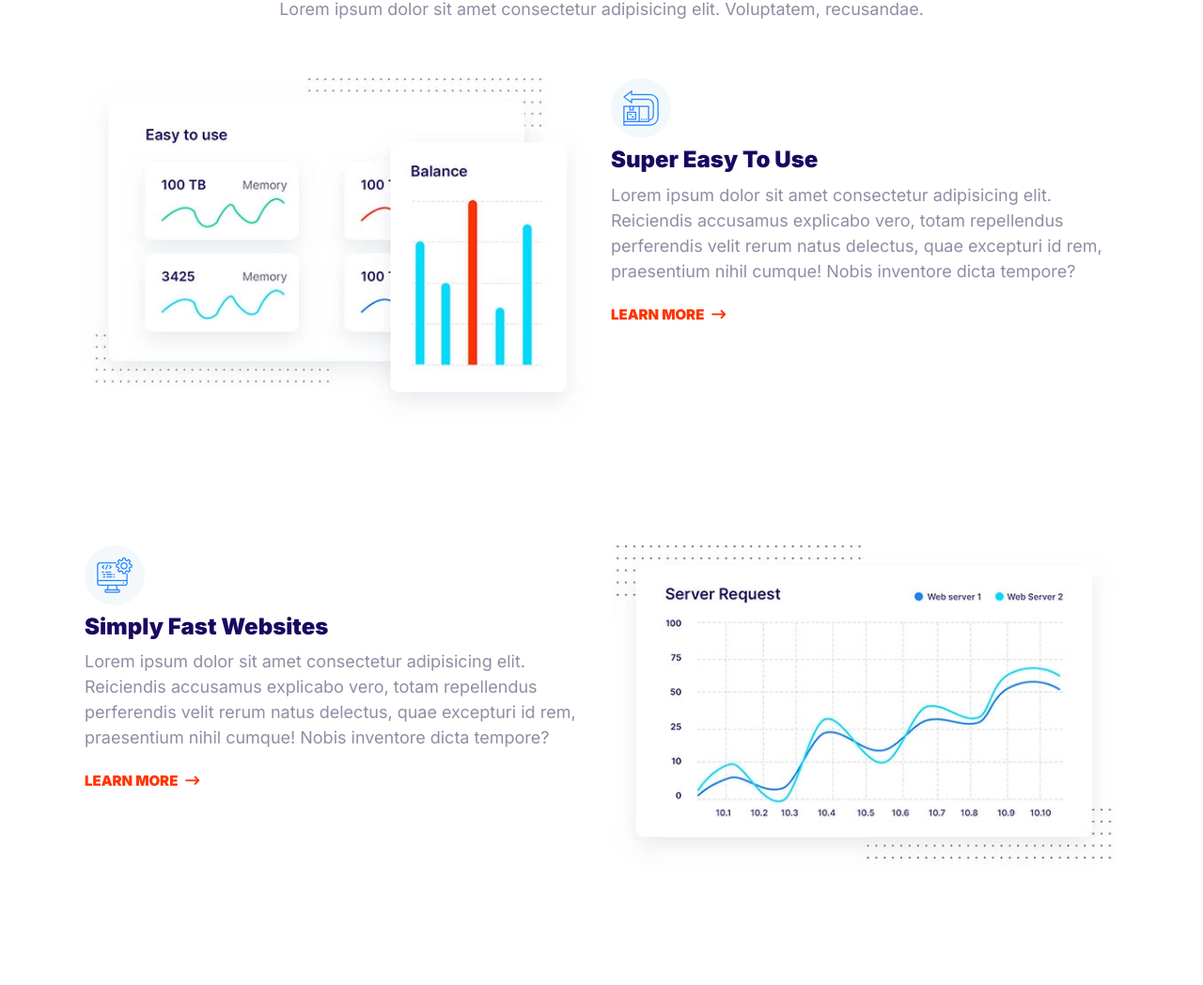
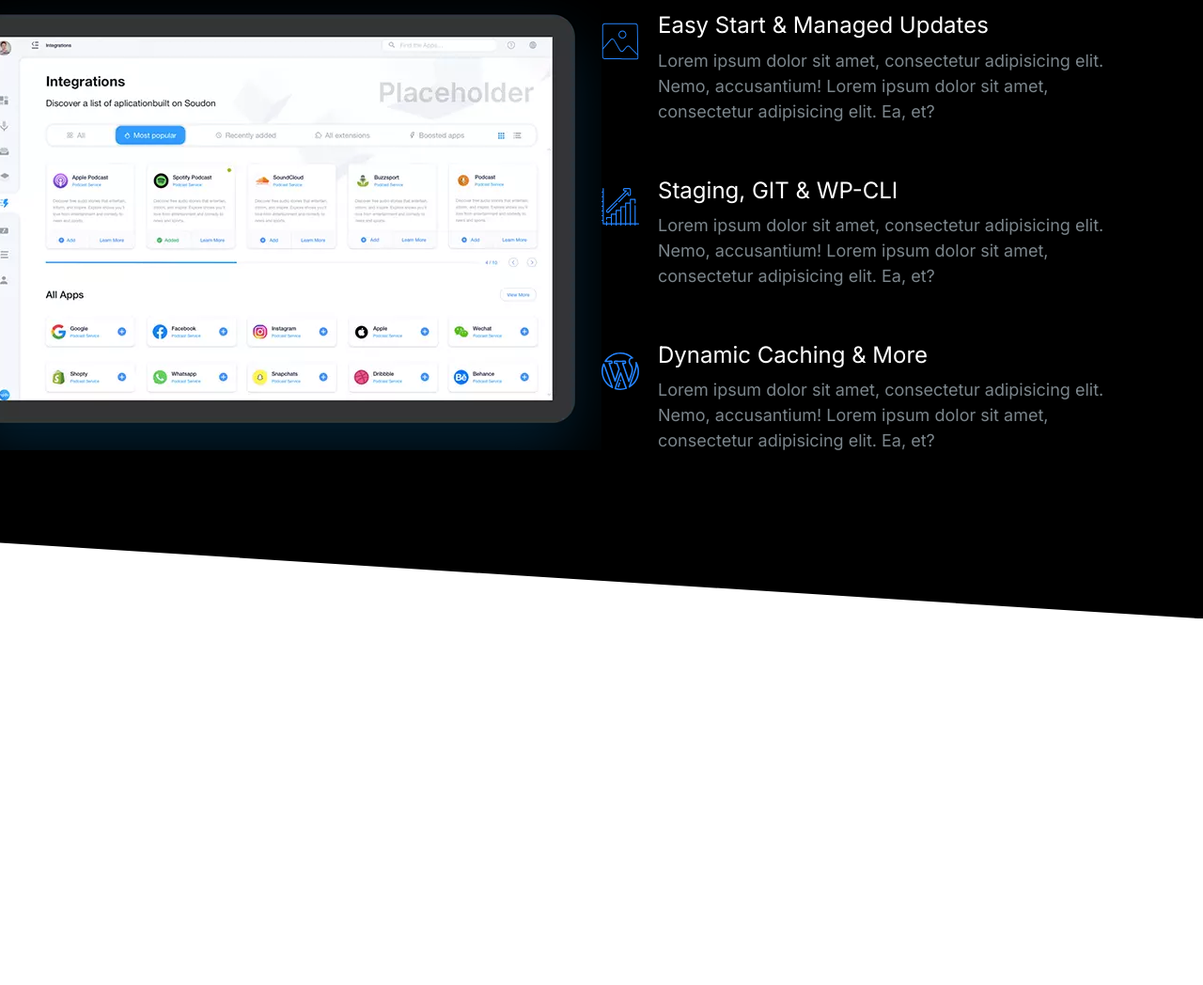
Before and after one commit to Muhammad-Usman-61/Moshify-Clone, a plain HTML site: page index.html in a window 1280 px wide. Shown: the part 151-1199 px from the top of the page at 94% size. After the commit the page ends 809 px from the top, so only its background shows below. Drawn offline with Linux system fonts and the light colour scheme.

Commit message:
Build showcase block components

```diff
--- a/css/styles.css
+++ b/css/styles.css
@@ -40,6 +40,7 @@ h2{
 }
 h3{
     font-size: 3rem;
+    font-weight: 500;
 }
 p{
     margin-top: 0;
@@ -124,7 +125,6 @@ a{
 .list{
     list-style: none;
     padding-left: 0;
-    color: var(--color-headings);
 }
 
 .list--inline .list__item{
@@ -135,6 +135,7 @@ a{
 .list--tick{
     list-style-image: url(../images/tick.svg);
     padding-left: 3rem;
+    color: var(--color-headings);
 }
 
 .list--tick .list__item{
@@ -162,6 +163,9 @@ a{
     fill: #fff;
 }
 
+.icon--snap{
+    filter: invert(38%) sepia(75%) saturate(1154%) hue-rotate(190deg) brightness(101%) contrast(102%);
+}
 .icon--small
 {
     width: 30px;
@@ -396,6 +400,7 @@ a{
 /* Media */
 .media{
     display: flex;
+    margin-bottom: 4rem;
 }
 
 .media__title{
@@ -596,18 +601,20 @@ a{
     color: #7b858b
 }
 
-.block--dark .block__heading{
+.block--dark h1,
+.block--dark h2,
+.block--dark h3{
     color: #fff;
 }
 
 .block--skewed-right{
     padding-bottom: calc(var(--padding-verticle) + 4rem );
-    clip-path: polygon(0% 0%, 100% 0%, 100% 100%, 0% 80%);
+    clip-path: polygon(0% 0%, 100% 0%, 100% 100%, 0% 90%);
 }
 
 .block--skewed-left{
     padding-bottom: calc(var(--padding-verticle) + 4rem );
-    clip-path: polygon(0% 0%, 100% 0%, 100% 80%, 0% 100%);
+    clip-path: polygon(0% 0%, 100% 0%, 100% 90%, 0% 100%);
 }
 
 .container{
@@ -676,9 +683,6 @@ a{
 }
 
 /* Hero / Banner */
-.hero{
-    clip-path: polygon(0% 0%, 100% 0%, 100% 90%, 0% 100%);
-}
 .hero__tagline{
     color: #b9c3cf;
     font-size: 2rem;
@@ -759,3 +763,23 @@ a{
     }
 
 }
+
+/* Showcase Block */
+.block-showcase__image > img{
+    width: 100%;
+
+}
+
+@media screen and (min-width: 768px) {
+    .block-showcase .grid{
+        grid-template-columns: repeat(2, 50%);
+    }
+    .block-showcase__image{
+        justify-self: end;
+    }
+
+    .block-showcase__image > img{
+        width: auto;
+        max-width: 700px;
+    }
+}
--- a/index.html
+++ b/index.html
@@ -19,138 +19,78 @@
     <link rel="stylesheet" href="./css/styles.css" />
   </head>
   <body>
-    <section class="block container">
+    <section class="block block--dark block--skewed-right block-showcase">
       <header class="block__header">
-        <h2>Host on the Cloud to keep growing</h2>
-        <p>
-          Lorem ipsum dolor sit amet consectetur adipisicing elit. Voluptatem,
-          recusandae.
-        </p>
+        <h2>User-friendly control Panel</h2>
       </header>
-      <article class="grid grid--1x2 feature">
-        <div class="feature__content">
-          <span class="icon-container">
-            <svg class="icon icon--primary">
-              <use xlink:href="images/sprite.svg#easy"></use>
-            </svg>
-          </span>
-          <h3 class="feature__heading">Super Easy To Use</h3>
-          <p>
-            Lorem ipsum dolor sit amet consectetur adipisicing elit. Reiciendis
-            accusamus explicabo vero, totam repellendus perferendis velit rerum
-            natus delectus, quae excepturi id rem, praesentium nihil cumque!
-            Nobis inventore dicta tempore?
-          </p>
-          <a href="#" class="link-arrow"
-            >Learn More <i class="fa-solid fa-arrow-right-long"></i
-          ></a>
-        </div>
-        <picture>
+      <div class="container grid grid--1x2">
+        <picture class="block-showcase__image">
           <source
             type="image/webp"
-            srcset="images/easy.webp 1x, images/easy@2x.webp 2x"
+            srcset="images/ipad.webp 1x, images/ipad@2x.webp 2x"
           />
           <source
-            type="image/jpg"
-            srcset="images/easy.jpg 1x, images/easy@2x.jpg 2x"
+            type="image/png"
+            srcset="images/ipad.png 1x, images/ipad@2x.png 2x"
           />
-          <img class="feature__image" src="images/easy.jpg" alt="" />
+          <img src="./images/ipad.png" />
         </picture>
-      </article>
-
-      <article class="grid grid--1x2 feature">
-        <div class="feature__content">
-          <span class="icon-container">
+        <ul class="list">
+          <li>
+            <div class="media">
+              <div class="media__image">
+                <svg class="icon icon--snap">
+                  <use xlink:href="images/sprite.svg#snap"></use>
+                </svg>
+              </div>
+              <div class="media__body">
+                <h3 class="media__title">Easy Start & Managed Updates</h3>
+                <p>
+                  Lorem ipsum dolor sit amet, consectetur adipisicing elit.
+                  Nemo, accusantium! Lorem ipsum dolor sit amet, consectetur
+                  adipisicing elit. Ea, et?
+                </p>
+              </div>
+            </div>
+          </li>
+          <li>
+            <div class="media">
+              <div class="media__image">
                 <svg class="icon icon--primary">
-              <use xlink:href="images/sprite.svg#computer"></use>
+                  <use xlink:href="images/sprite.svg#growth"></use>
                 </svg>
-          </span>
-          <h3 class="feature__heading">Simply Fast Websites</h3>
+              </div>
+              <div class="media__body">
+                <h3 class="media__title">Staging, GIT & WP-CLI</h3>
                 <p>
-            Lorem ipsum dolor sit amet consectetur adipisicing elit. Reiciendis
-            accusamus explicabo vero, totam repellendus perferendis velit rerum
-            natus delectus, quae excepturi id rem, praesentium nihil cumque!
-            Nobis inventore dicta tempore?
+                  Lorem ipsum dolor sit amet, consectetur adipisicing elit.
+                  Nemo, accusantium! Lorem ipsum dolor sit amet, consectetur
+                  adipisicing elit. Ea, et?
                 </p>
-          <a href="#" class="link-arrow"
-            >Learn More <i class="fa-solid fa-arrow-right-long"></i
-          ></a>
               </div>
-        <picture>
-          <source
-            type="image/webp"
-            srcset="images/fast.webp 1x, images/fast@2x.webp 2x"
-          />
-          <source
-            type="image/jpg"
-            srcset="images/fast.jpg 1x, images/fast@2x.jpg 2x"
-          />
-          <img class="feature__image" src="images/fast.jpg" alt="" />
-        </picture>
-      </article>
-
-      <article class="grid grid--1x2 feature">
-        <div class="feature__content">
-          <span class="icon-container">
+            </div>
+          </li>
+          <li>
+            <div class="media">
+              <div class="media__image">
                 <svg class="icon icon--primary">
                   <use xlink:href="images/sprite.svg#wordpress"></use>
                 </svg>
-          </span>
-          <h3 class="feature__heading">Wordpress Made Easy</h3>
+              </div>
+              <div class="media__body">
+                <h3 class="media__title">Dynamic Caching & More</h3>
                 <p>
-            Lorem ipsum dolor sit amet consectetur adipisicing elit. Reiciendis
-            accusamus explicabo vero, totam repellendus perferendis velit rerum
-            natus delectus, quae excepturi id rem, praesentium nihil cumque!
-            Nobis inventore dicta tempore?
+                  Lorem ipsum dolor sit amet, consectetur adipisicing elit.
+                  Nemo, accusantium! Lorem ipsum dolor sit amet, consectetur
+                  adipisicing elit. Ea, et?
                 </p>
-          <a href="#" class="link-arrow"
-            >Learn More <i class="fa-solid fa-arrow-right-long"></i
-          ></a>
               </div>
-        <picture>
-          <source
-            type="image/webp"
-            srcset="images/wordpress.webp 1x, images/wordpress@2x.webp 2x"
-          />
-          <source
-            type="image/jpg"
-            srcset="images/wordpress.jpg 1x, images/wordpress@2x.jpg 2x"
-          />
-          <img class="feature__image" src="images/wordpress.jpg" alt="" />
-        </picture>
-      </article>
+            </div>
+          </li>
+        </ul>
+      </div>
+    </section>
 
-      <article class="grid grid--1x2 feature">
-        <div class="feature__content">
-          <span class="icon-container">
-            <svg class="icon icon--primary">
-              <use xlink:href="images/sprite.svg#clock"></use>
-            </svg>
-          </span>
-          <h3 class="feature__heading">24/7 Expert Support</h3>
-          <p>
-            Lorem ipsum dolor sit amet consectetur adipisicing elit. Reiciendis
-            accusamus explicabo vero, totam repellendus perferendis velit rerum
-            natus delectus, quae excepturi id rem, praesentium nihil cumque!
-            Nobis inventore dicta tempore?
-          </p>
-          <a href="#" class="link-arrow"
-            >Learn More <i class="fa-solid fa-arrow-right-long"></i
-          ></a>
-        </div>
-        <picture>
-          <source
-            type="image/webp"
-            srcset="images/support.webp 1x, images/support@2x.webp 2x"
-          />
-          <source
-            type="image/jpg"
-            srcset="images/support.jpg 1x, images/support@2x.jpg 2x"
-          />
-          <img class="feature__image" src="images/support.jpg" alt="" />
-        </picture>
-      </article>
-    </section>
     <script src="./js/main.js"></script>
   </body>
 </html>
```
Also changed, not shown: components/media.html (+2 -1 lines), components/showcase-block.html (added, +71 -0 lines), images/ipad.png (added), images/ipad.webp (added), images/ipad@2x.png (added), images/ipad@2x.webp (added). Lines whose indentation alone changed are shown as unchanged.
